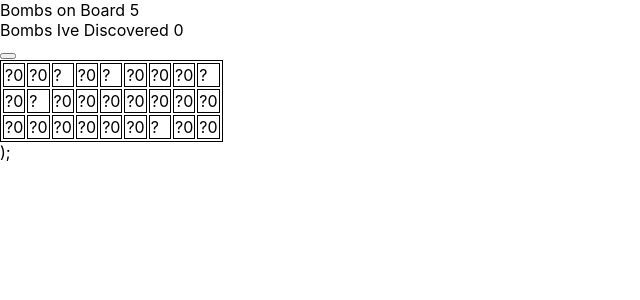
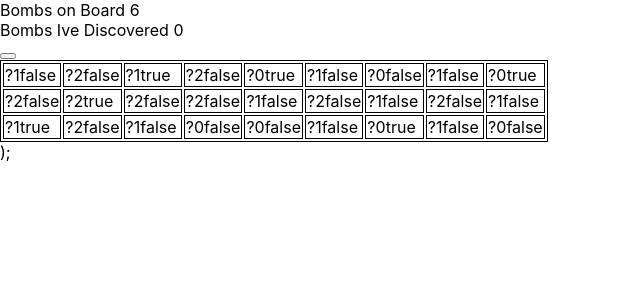
Before and after one commit to SantoHerrera/chess, a React (Create React App) app: page / in a window 1280 px wide. Both pictures are taken after a click on the button 8 px from the left and 56 px from the top of the page. Shown: the top 300 px of the page, without its empty margins (0-640 px from the left). Built offline with nearby package versions, Linux system fonts and the light colour scheme.

Commit message:
counting nearby bombs actually counts

```diff
--- a/src/board.js
+++ b/src/board.js
@@ -19,17 +19,28 @@ export default class Board extends Component {
     }
 
     getBoardReady = () => {
-        this.setState({
-            board: this.createNestedArray(3, 9)
-        })
 
-        for (let i = 0; i < this.state.idsOfBombs.length; i++) {
-            //doesnt work, is not updating state, line 94
-            this.getNearbyIds(this.state.idsOfBombs[i]);
-        }
+            this.createNestedArray(3, 9);
+
+            //console.log(this.state.idsOfBombs);
+
+           // const idsOfBombs = this.state.idsOfBombs
+
+
+
     };
 
-    randomTrueFalse = () => Math.random() <= 0.2;
+    countNearbyBombs(arr) {
+        const currentBombs = this.state.idsOfBombs
+        //console.log(currentBombs, this.state.idsOfBombs)
+        /*
+        for (let i = 0; i < this.state.idsOfBombs; i++) {
+            //doesnt work, is not updating state, line 94
+            this.incrementNearbyCellBomb(this.state.idsOfBombs[i]);
+        }*/
+    }
+
+    randomTrueFalse = () => Math.random() <= 0.3;
 
     createNestedArray = (x, y) => {
         //x is how many arrays
@@ -62,16 +73,81 @@ export default class Board extends Component {
                 };
             }
         }
+
+        for(let i = 0; i < idsOfBombsHere.length; i++) {
+            this.incrementNearbyCellBomb(nestedArray, idsOfBombsHere[i])
+        }
+
+        //nestedArray[0][0] = 'fujckkkjflkasjdf this'
+        //console.log(nestedArray);
+
+
+
         this.setState({
             //keeps track of amount bombs
-            bombsOnBoard: countBombs
-        })
-
-        this.setState({
-            //ids of bombs on board
+            board: nestedArray,
+            bombsOnBoard: countBombs,
             idsOfBombs: idsOfBombsHere
         })
-        return nestedArray;
+/*
+        return {
+            board: nestedArray,
+            bombsOnBoard: countBombs,
+            idsOfBombs: idsOfBombsHere
+        }*/
+    }
+
+    incrementNearbyCellBomb(board, stringId) {
+        //console.log('this is being ran');
+        let Id = this.stringToId(stringId);
+        //let test = [];
+
+        const x = Id[0];
+        const y = Id[1];
+
+        for (let i = x - 1; i <= x + 1; i++) {
+            for (let j = y - 1; j <= y + 1; j++) {
+                //if it dont exist, move on
+                if (!board[i] || !board[i][j]) { continue; }
+                //dont put the box you clicked on the array of ids that represent the surrounding ids
+                else if (i === x && j === y) { continue; }
+
+                board[i][j].nearbyBombs++
+
+
+
+                //if neighbor is bomb increment
+                //what toDo
+
+                //1. if its a bomb move on
+                //else if (this.state.board[i][j].isBomb) { continue; }
+
+                //2 else state.board[x][y].nearbyBombs ++
+                //else {
+                    /*
+                    let newBoard = this.state.board;
+                    newBoard[i][j].nearbyBombs++;
+                    this.setState({
+                        board: newBoard
+                    })
+                    */
+                //   console.log(Id, this.state.board[i][j]);
+                //}
+
+
+
+
+
+
+                /*
+                let newBoard = this.state.board;
+                newBoard[x][y]['nearbyBombs']++;
+                this.setState({
+                    board: newBoard
+                })*/
+            }
+        }
+       // return board;
     }
 
     getNearbyIds(stringId) {
@@ -90,9 +166,16 @@ export default class Board extends Component {
 
                 //test.push(`${i}-${j}`)
                 //if neighbor is bomb increment
+                /*
                 if (this.state.board[i][j].isBomb) {
                     this.setState(state => state.board[i][j]['nearbyBombs']++)
-                }
+                }*/
+
+                let newBoard = this.state.board;
+                newBoard[i][j].nearbyBombs++;
+                this.setState({
+                    board: newBoard
+                })
             }
         }
         //return test;
@@ -107,11 +190,8 @@ export default class Board extends Component {
             let row = rows.map((cell, y) => <td id={`${x}-${y}`} onClick={(e) => { this.cellClick(e) }}>
                 {`${this.state.board[x][y].whatToShow}`
                 }
-                { //
-                    (this.state.board[x][y].isBomb)
-                        ? this.state.screen
-                        : this.state.board[x][y].nearbyBombs
-                }
+                { this.state.board[x][y].nearbyBombs}
+                { `${this.state.board[x][y].isBomb}`}
             </td>);
             return (
                 <tr>
@@ -133,6 +213,7 @@ export default class Board extends Component {
         let ID = this.stringToId(e.target.id)
         let cellClicked = this.state.board[ID[0]][ID[1]];
         //todo get hasBennClicked to change from false to true onclick
+        console.log(cellClicked);
         if (cellClicked.hasBeenClicked) {
             return;
         } else {
@@ -154,10 +235,6 @@ export default class Board extends Component {
 
         //3.    else set state to the neighborBomb number
 
-        console.log('before click ', cellClicked.hasBeenClicked);
-
-        console.log('after click,', this.state.board[ID[0]][ID[1]]);
-
         if (this.state.board[ID[0]][ID[1]].isBomb) {
             this.setState(state => state.bombsDiscovered++)
         }
@@ -177,7 +254,7 @@ export default class Board extends Component {
             >
                 <div>Bombs on Board {this.state.bombsOnBoard}</div>
                 <div>Bombs Ive Discovered {this.state.bombsDiscovered}</div>
-                <button onClick={this.getBoardReady}></button>
+                <button onClick={() => {this.getBoardReady(); this.countNearbyBombs(this.state.idsOfBombs)}}></button>
 
                 <table><tbody>{this.tablerows(this.state.board)}</tbody></table>
             </div>
```
